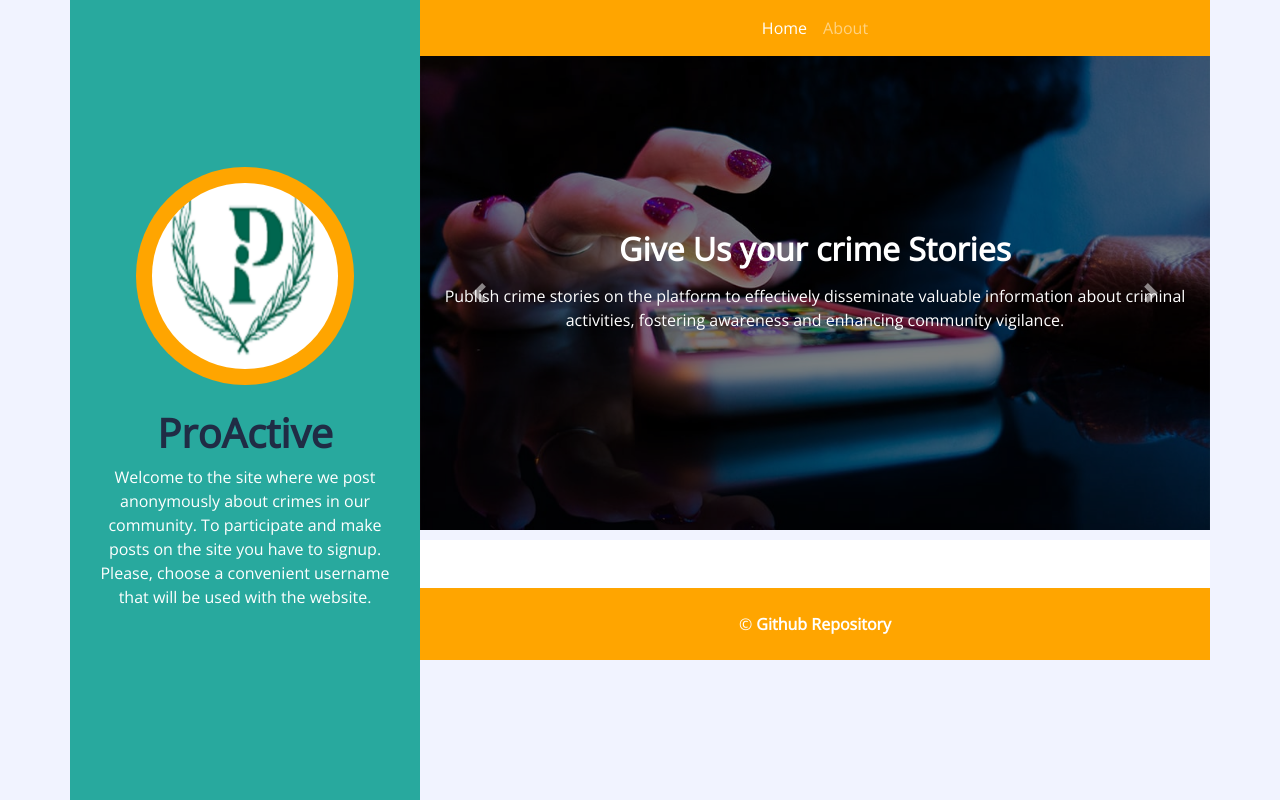
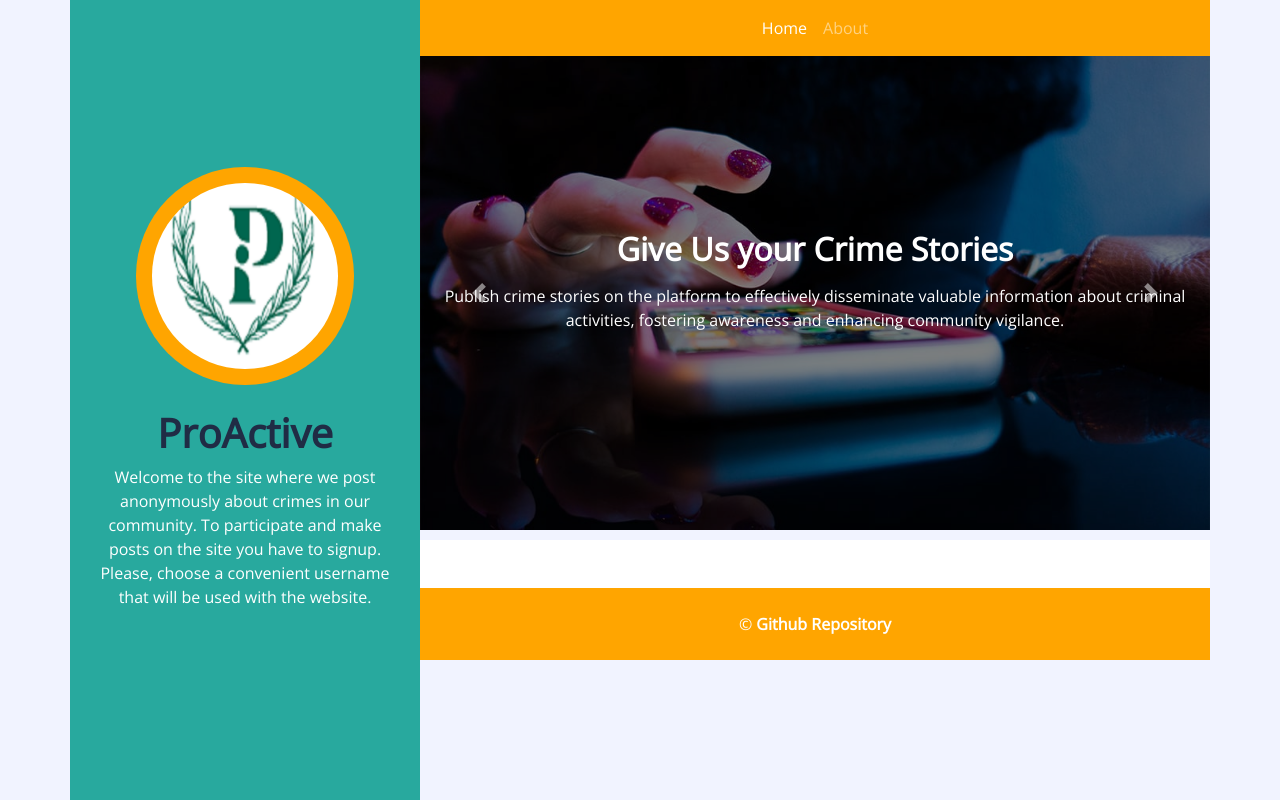
Before and after one commit to Mwan3kii/Proactive-site, a Flask app: page / in a window 1280 px wide. Run offline with Flask 3, Linux system fonts and the light colour scheme; data that the repository does not hold is empty; some libraries are stand-ins or nearby versions.

```diff
--- a/website/templates/index.html
+++ b/website/templates/index.html
@@ -63,9 +63,9 @@
             <div class="carousel-item active">
               <img class="w-100" src="{{url_for('static', filename='img/carousel-1.jpg')}}" alt="Image">
               <div class="carousel-caption d-flex flex-column align-items-center justify-content-center">
-                <h2 class="mb-3 text-white font-weight-bold">Give Us your crime Stories</h2>
+                <h2 class="mb-3 text-white font-weight-bold">Give Us your Crime Stories</h2>
                 <p class="mb-4" style="color: white;">
-                  Publish crime stories on the platform to effectively disseminate valuable
+                        Publish crime stories on the platform to effectively disseminate valuable
                   information about criminal activities,
                   fostering awareness and enhancing community vigilance.
                 </p>
```
